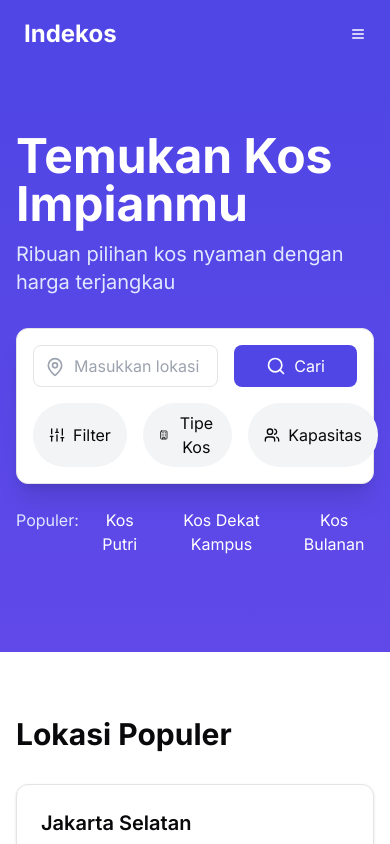
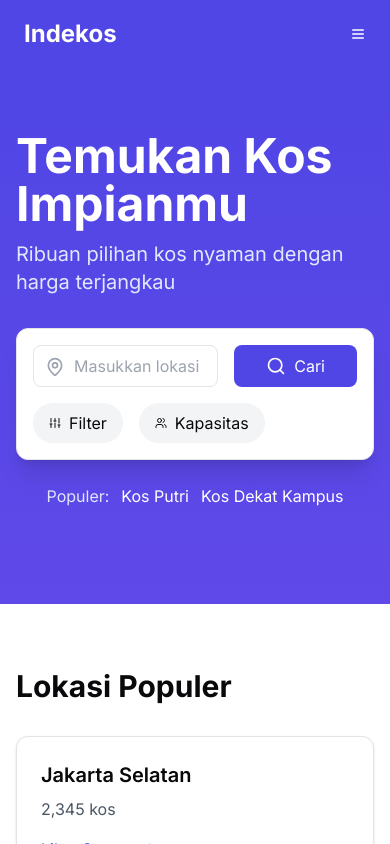
Before and after one commit to Wisnusat/indekos, a Next.js app: page / in a window 390 px wide. Shown: the top 844 px of the page. Built offline with nearby package versions, Linux system fonts and the light colour scheme.

Commit message:
fix/dashboard responsive & mobile navbar

```diff
--- a/app/page.tsx
+++ b/app/page.tsx
@@ -150,15 +150,11 @@ const RoomSearch = () => {
             {/* Quick Filters */}
             <div className="flex gap-4 mt-4">
               <button className="flex items-center gap-2 px-4 py-2 bg-gray-100 rounded-full hover:bg-gray-200">
-                <Sliders size={16} />
+                <Sliders size={12} />
                 Filter
               </button>
               <button className="flex items-center gap-2 px-4 py-2 bg-gray-100 rounded-full hover:bg-gray-200">
-                <Building size={16} />
-                Tipe Kos
-              </button>
-              <button className="flex items-center gap-2 px-4 py-2 bg-gray-100 rounded-full hover:bg-gray-200">
-                <Users size={16} />
+                <Users size={12} />
                 Kapasitas
               </button>
             </div>
@@ -170,7 +166,7 @@ const RoomSearch = () => {
           <span className="text-indigo-100">Populer:</span>
           <button className="text-white hover:underline">Kos Putri</button>
           <button className="text-white hover:underline">Kos Dekat Kampus</button>
-          <button className="text-white hover:underline">Kos Bulanan</button>
+          <button className="text-white hover:underline md:flex hidden">Kos Bulanan</button>
         </div>
       </div>
 
--- a/components/ui/header.tsx
+++ b/components/ui/header.tsx
@@ -23,6 +23,7 @@ function Header() {
     const pathname = usePathname()
     const [isLoggedIn, setIsLoggedIn] = useState(false)
     const [username, setUsername] = useState('')
+    const [isMobileNavOpen, setIsMobileNavOpen] = useState(false)
 
     useEffect(() => {
         const accessToken = localStorage.getItem('access_token')
@@ -37,6 +38,11 @@ function Header() {
         setIsLoggedIn(false)
         setUsername('')
         router.push('/')
+    }
+
+    const handleNavigation = (path: string) => {
+        router.push(path)
+        setIsMobileNavOpen(false)
     }
 
     const isActive = (path: string) => {
@@ -111,7 +117,7 @@ function Header() {
 
             {/* Mobile Menu */}
             <div className="md:hidden">
-                <Sheet>
+                <Sheet open={isMobileNavOpen} onOpenChange={setIsMobileNavOpen}>
                     <SheetTrigger asChild>
                         <Button variant="ghost" className="px-0 text-white">
                             <Menu className="h-6 w-6" />
@@ -120,15 +126,14 @@ function Header() {
                     <SheetContent side="right" className="w-[300px] sm:w-[400px]">
                         <nav className="flex flex-col gap-4">
                             {menuItems.map((item) => (
-                                <Link href={item.path} key={item.name}>
                                 <Button
                                     variant="ghost"
                                     className={`w-full justify-start ${isActive(item.path) ? 'bg-[#6357FF] text-white' : ''}`}
+                                    onClick={() => handleNavigation(item.path)}
                                 >
                                     <item.icon className="mr-2 h-4 w-4" />
                                     {item.name}
                                 </Button>
-                                </Link>
                             ))}
                             {isLoggedIn ? (
                                 <>
```
Lines whose indentation alone changed are shown as unchanged.
